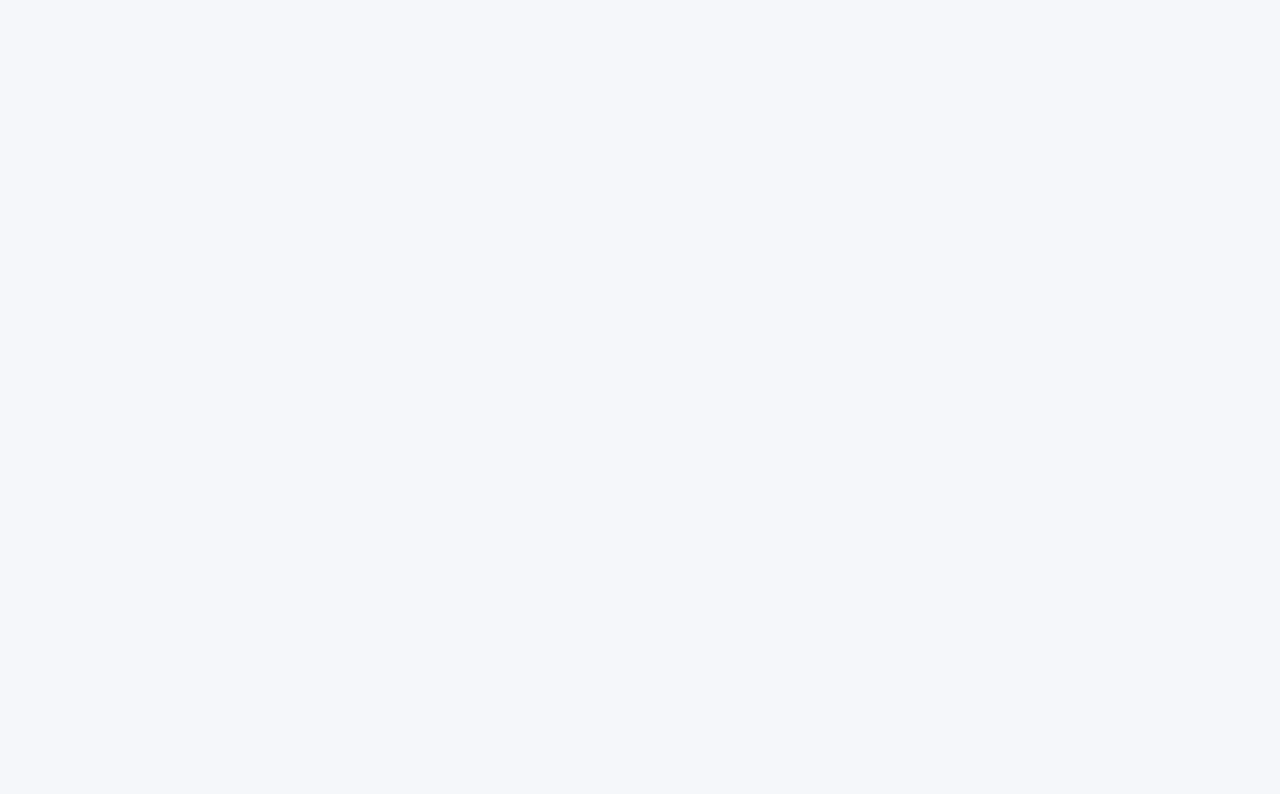
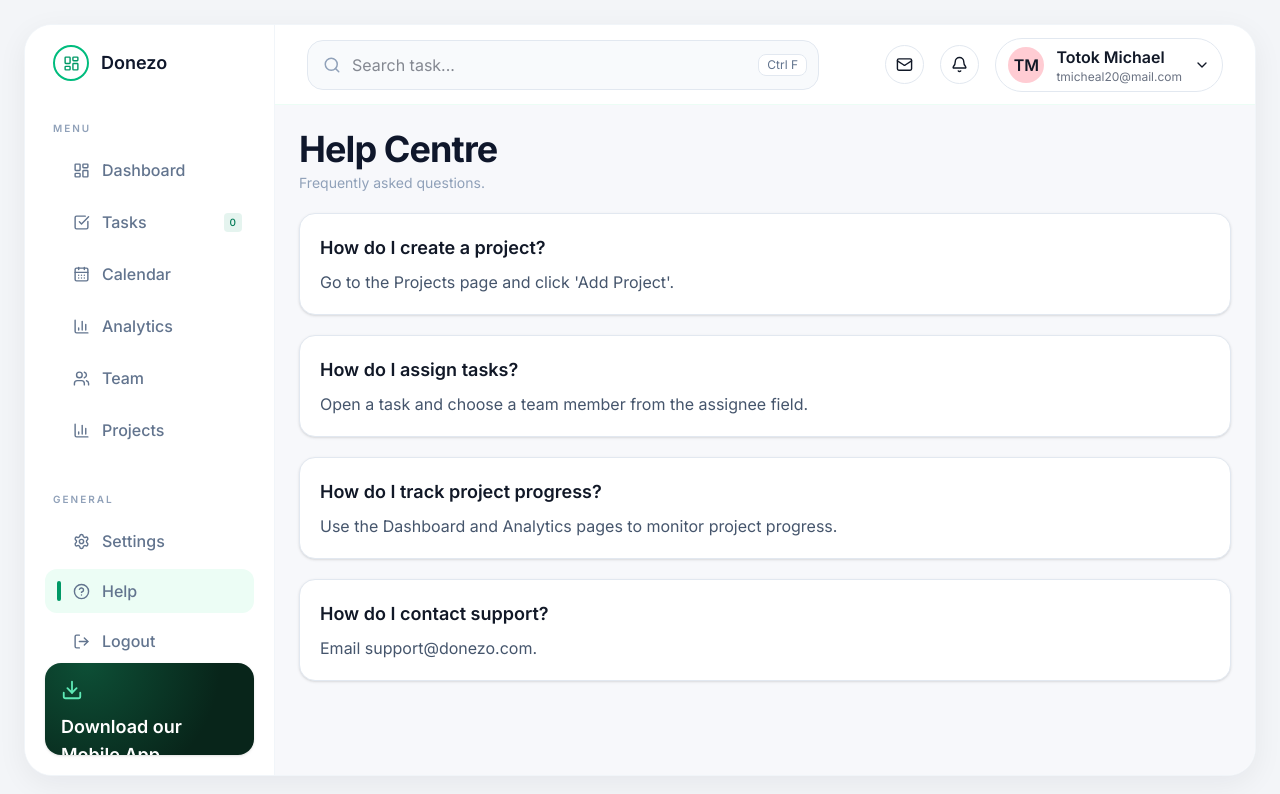
Before and after one commit to qiyaammoodley-droid/project-management-dashboard, a React (Vite) app: page /help in a window 1280 px wide. Before the commit this address had no page. Shown: the top 794 px of the page. Built offline with nearby package versions, Linux system fonts and the light colour scheme.

Commit message:
Add analytics, settings, help and logout pages

```diff
--- a/src/components/layout/Sidebar.tsx
+++ b/src/components/layout/Sidebar.tsx
@@ -159,23 +159,56 @@ const Sidebar = () => {
           </p>
 
           <div className="space-y-1.5">
-            <button className={`${navItem} w-full`}>
-              <span className="h-5 w-1 rounded-full bg-transparent" />
+            <NavLink
+  to="/settings"
+  className={({ isActive }) =>
+    `${navItem} ${isActive ? activeNav : ""}`
+  }
+>
+  {({ isActive }) => (
+    <>
+      <span
+        className={`h-5 w-1 rounded-full ${
+          isActive ? "bg-emerald-600" : "bg-transparent"
+        }`}
+      />
       <Settings size={17} />
       Settings
-            </button>
+    </>
+  )}
+</NavLink>
 
-            <button className={`${navItem} w-full`}>
-              <span className="h-5 w-1 rounded-full bg-transparent" />
+           <NavLink
+  to="/help"
+  className={({ isActive }) =>
+    `${navItem} ${isActive ? activeNav : ""}`
+  }
+>
+  {({ isActive }) => (
+    <>
+      <span
+        className={`h-5 w-1 rounded-full ${
+          isActive ? "bg-emerald-600" : "bg-transparent"
+        }`}
+      />
       <HelpCircle size={17} />
       Help
-            </button>
+    </>
+  )}
+</NavLink>
 
-            <button className="flex w-full items-center gap-3 rounded-xl px-3 py-2.5 font-medium text-slate-500 transition-all duration-200 hover:bg-slate-100">
+            <NavLink
+  to="/dashboard"
+  onClick={() => {
+    localStorage.clear();
+    alert("Logged out successfully.");
+  }}
+  className="flex w-full items-center gap-3 rounded-xl px-3 py-2.5 font-medium text-slate-500 transition-all duration-200 hover:bg-slate-100"
+>
   <span className="h-5 w-1 rounded-full bg-transparent" />
   <LogOut size={17} />
   Logout
-            </button>
+</NavLink>
           </div>
         </div>
       </div>
--- /dev/null
+++ b/src/pages/Help.tsx
@@ -0,0 +1,49 @@
+import MainLayout from "../layouts/MainLayout";
+import PageHeader from "../components/ui/PageHeader";
+import Card from "../components/ui/Card";
+
+const faqs = [
+  {
+    question: "How do I create a project?",
+    answer: "Go to the Projects page and click 'Add Project'.",
+  },
+  {
+    question: "How do I assign tasks?",
+    answer: "Open a task and choose a team member from the assignee field.",
+  },
+  {
+    question: "How do I track project progress?",
+    answer: "Use the Dashboard and Analytics pages to monitor project progress.",
+  },
+  {
+    question: "How do I contact support?",
+    answer: "Email support@donezo.com.",
+  },
+];
+
+const Help = () => {
+  return (
+    <MainLayout>
+      <PageHeader
+        title="Help Centre"
+        subtitle="Frequently asked questions."
+      />
+
+      <div className="space-y-5">
+        {faqs.map((faq) => (
+          <Card key={faq.question}>
+            <h2 className="text-lg font-semibold">
+              {faq.question}
+            </h2>
+
+            <p className="mt-2 text-slate-600">
+              {faq.answer}
+            </p>
+          </Card>
+        ))}
+      </div>
+    </MainLayout>
+  );
+};
+
+export default Help;
--- /dev/null
+++ b/src/pages/Settings.tsx
@@ -0,0 +1,90 @@
+import { useState } from "react";
+import MainLayout from "../layouts/MainLayout";
+import PageHeader from "../components/ui/PageHeader";
+import Card from "../components/ui/Card";
+import Button from "../components/ui/Button";
+
+const Settings = () => {
+  const [name, setName] = useState("Totok Michael");
+  const [email, setEmail] = useState("tmicheal20@mail.com");
+  const [notifications, setNotifications] = useState(true);
+
+  const handleSave = () => {
+    alert("Settings saved successfully!");
+  };
+
+  return (
+    <MainLayout>
+      <PageHeader
+        title="Settings"
+        subtitle="Manage your account settings."
+      />
+
+      <div className="grid gap-6 lg:grid-cols-2">
+        <Card>
+          <h2 className="mb-5 text-xl font-semibold">
+            Profile Information
+          </h2>
+
+          <div className="space-y-4">
+            <div>
+              <label className="mb-2 block text-sm font-medium">
+                Full Name
+              </label>
+
+              <input
+                value={name}
+                onChange={(e) => setName(e.target.value)}
+                className="w-full rounded-xl border border-slate-200 p-3"
+              />
+            </div>
+
+            <div>
+              <label className="mb-2 block text-sm font-medium">
+                Email
+              </label>
+
+              <input
+                value={email}
+                onChange={(e) => setEmail(e.target.value)}
+                className="w-full rounded-xl border border-slate-200 p-3"
+              />
+            </div>
+
+            <Button onClick={handleSave}>
+              Save Changes
+            </Button>
+          </div>
+        </Card>
+
+        <Card>
+          <h2 className="mb-5 text-xl font-semibold">
+            Preferences
+          </h2>
+
+          <div className="flex items-center justify-between rounded-xl border border-slate-200 p-4">
+            <div>
+              <h3 className="font-semibold">
+                Email Notifications
+              </h3>
+
+              <p className="text-sm text-slate-500">
+                Receive project updates
+              </p>
+            </div>
+
+            <input
+              type="checkbox"
+              checked={notifications}
+              onChange={() =>
+                setNotifications(!notifications)
+              }
+            />
+          </div>
+        </Card>
+      </div>
+    </MainLayout>
+  );
+};
+
+export default Settings;
--- a/src/routes/AppRouter.tsx
+++ b/src/routes/AppRouter.tsx
@@ -7,6 +7,8 @@ import NewProject from "../pages/NewProject";
 import Projects from "../pages/Projects";
 import ProjectDetails from "../pages/ProjectDetails";
 import TaskDetails from "../pages/tasks/TaskDetails";
+import SettingsPage from "../pages/Settings";
+import Help from "../pages/Help";
 
 const AppRouter = () => {
   return (
@@ -22,6 +24,8 @@ const AppRouter = () => {
         <Route path="/projects/:id" element={<ProjectDetails />} />
         <Route path="/tasks" element={<TaskDetails />} />
         <Route path="/tasks/:id" element={<TaskDetails />} />
+        <Route path="/settings" element={<SettingsPage />} />
+        <Route path="/help" element={<Help />} />
       </Routes>
     </BrowserRouter>
   );
```
Lines whose indentation alone changed are shown as unchanged.
